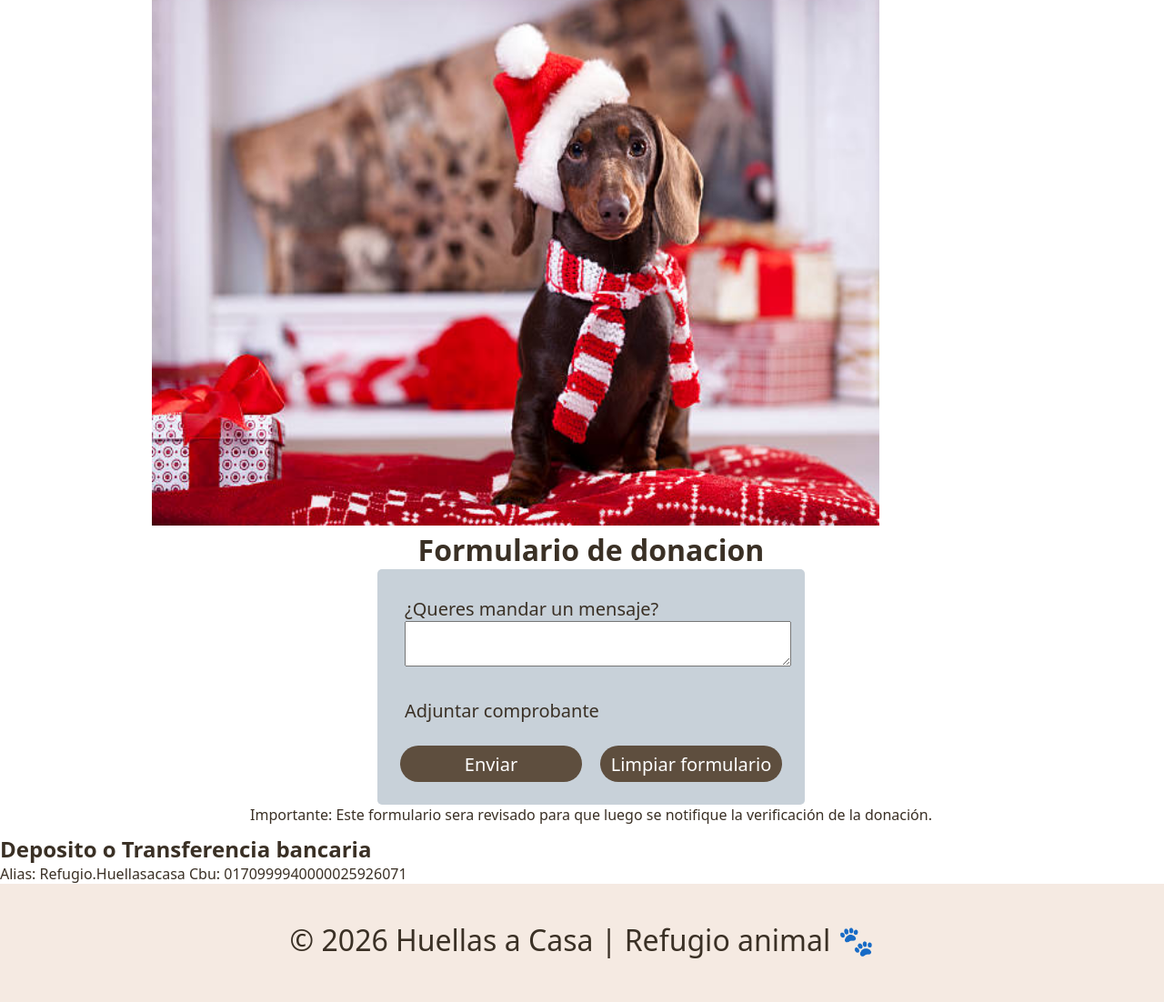
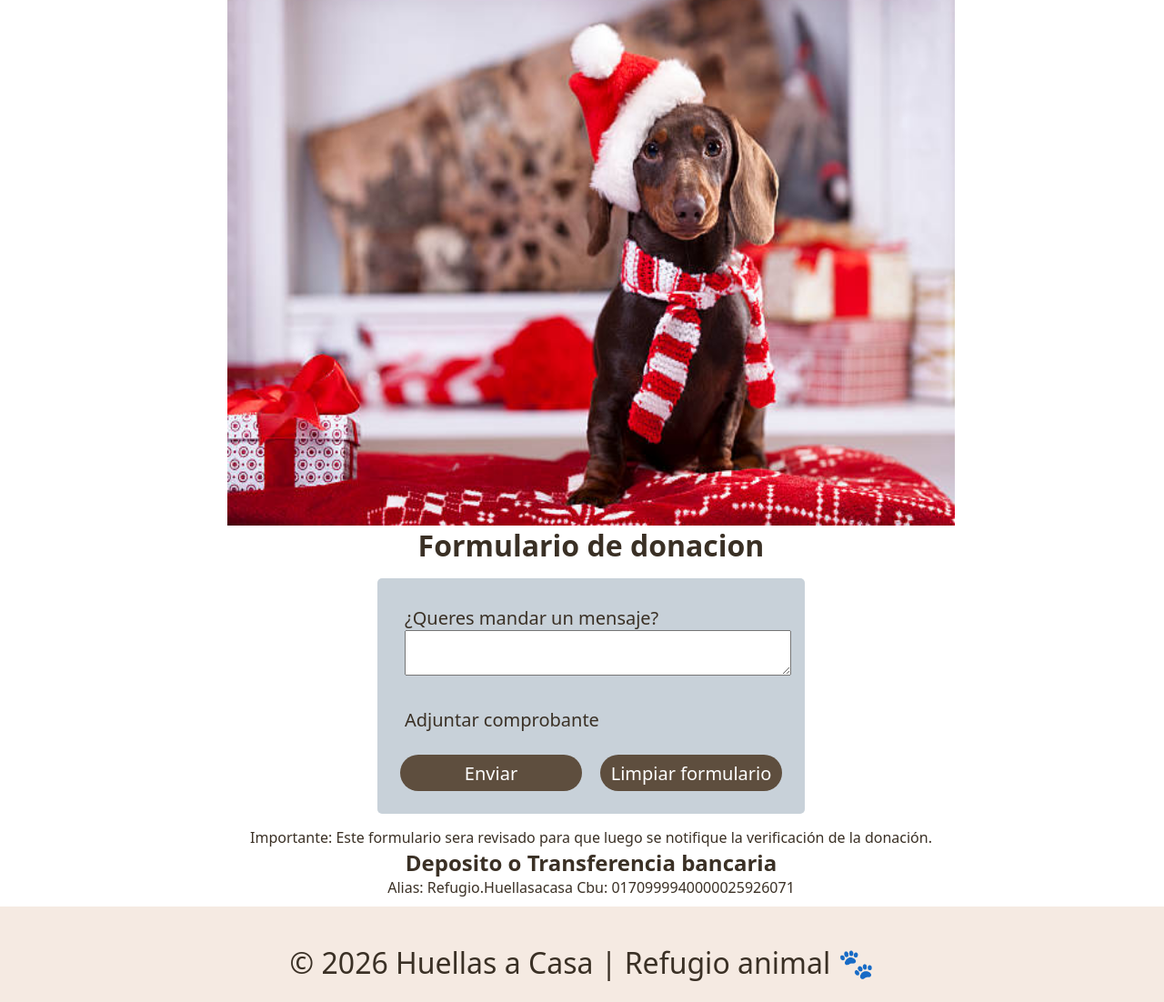
Before and after one commit to Pato2006/Huellas-a-casa, a plain HTML site: page formulario_donar.html in a window 1280 px wide. Shown: the part 175-1277 px from the top of the page at 91% size. Drawn offline with Linux system fonts and the light colour scheme.

Commit message:
cambio margin formulario y corrijo css de para donar

```diff
--- a/css/formularios.css
+++ b/css/formularios.css
@@ -49,6 +49,12 @@ textarea {
     /* el contenedor general de los formularios que da padding a todo */
 }
 
+.fotoportada{
+    display: flex;
+    flex-direction: column;
+    align-items: center;
+}
+
 /* letras para todos los elementos que escriben del formulario */
 .formulario {
     width: auto;
@@ -57,6 +63,7 @@ textarea {
     background-color: #c8d1d9;
     border-radius: 5px;
     padding: 15px;
+    margin:15px
     /* al formulario en general lo redondeo y le doy color */
 }
 
--- a/formulario_donar.html
+++ b/formulario_donar.html
@@ -52,11 +52,11 @@
             </form>
             <p>Importante: Este formulario sera revisado para que luego se notifique la verificación de la donación.
             </p>
+            <h2>Deposito o Transferencia bancaria</h2>
+            <p>Alias: Refugio.Huellasacasa
+                Cbu: 0170999940000025926071</p>
             <!-- aclaracion-->
         </div>
-        <h2>Deposito o Transferencia bancaria</h2>
-        <p>Alias: Refugio.Huellasacasa
-            Cbu: 0170999940000025926071</p>
     </main>
     <footer class="pie">
         <p>© 2026 Huellas a Casa | Refugio animal 🐾</p>
```
